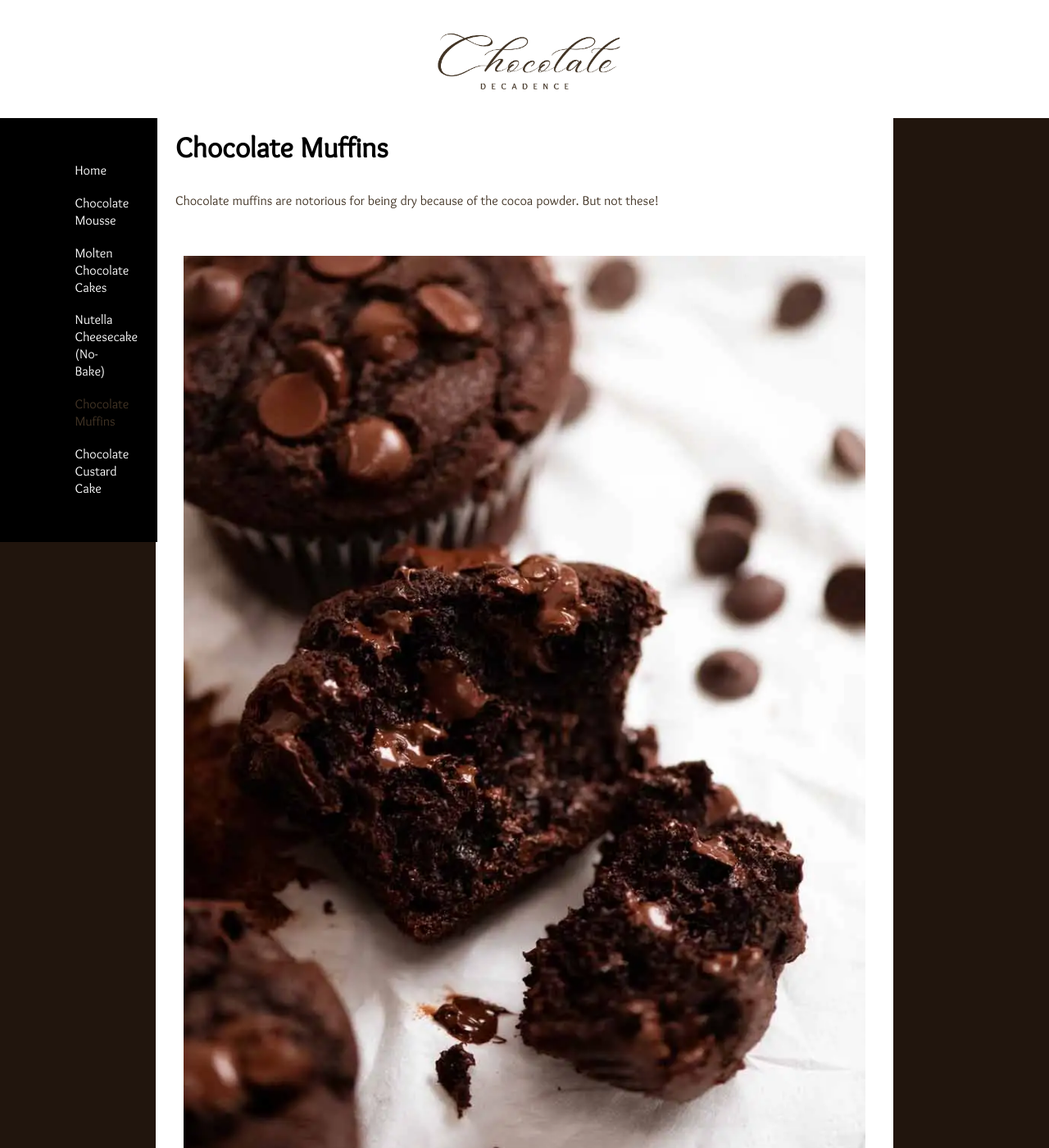
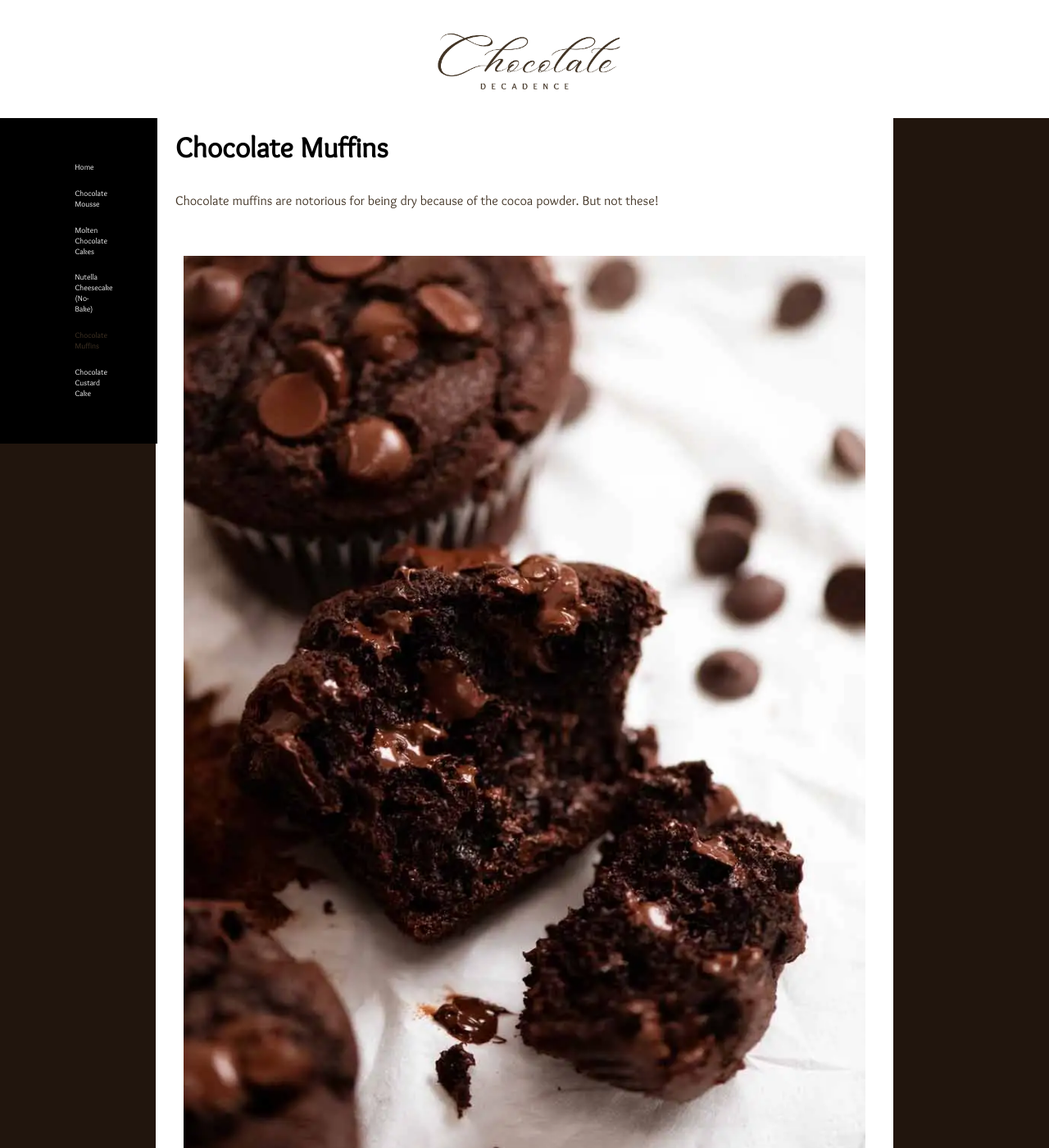
Before and after one commit to nicoleanncarter/recipes, a Jekyll site: the page built from _recipes/recipe2.md, in a window 1280 px wide and 1400 px high. Shown: the whole window at 82% size. Built offline with Jekyll 4.4.1, drawn with Linux system fonts in a browser that asks for light colours.

Commit message:
Update recipes.css

```diff
--- a/styles/recipes.css
+++ b/styles/recipes.css
@@ -91,6 +91,7 @@ header h1 a {
 
 .post-content h2 {
   font-size: 30px;
+  padding: 1em;
   font-family: 'Sukar';
 }
 
@@ -178,6 +179,7 @@ nav {
     width: 15%;
     padding: 1em;
     margin: 0;
+    margin-left: 0;
     min-width: 120px;
     position:fixed;
     top:9em;
@@ -187,10 +189,11 @@ nav {
 
   nav ul {
     list-style: none;
+    padding: 0;
   }
 
   nav ul li {
-  font-size: 1rem;
+  font-size: 0.6rem;
   }
 
 
```
